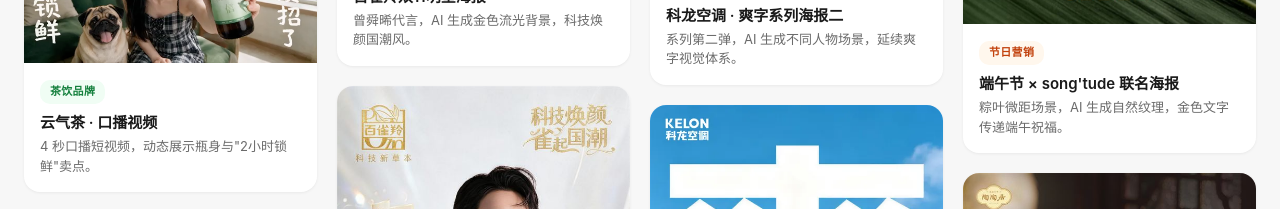
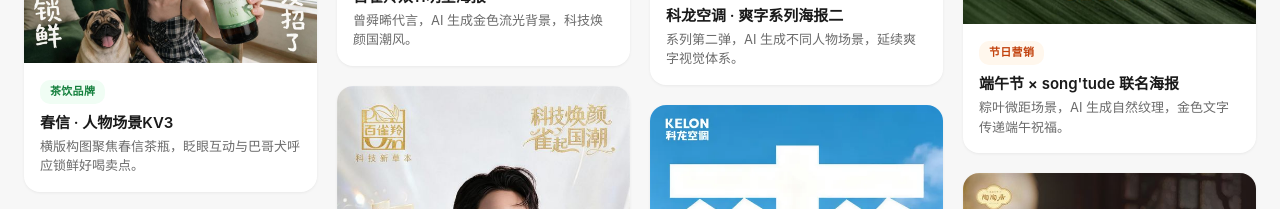
Before and after one commit to 342436702-gif/ai-portfolio, a plain HTML site: page index.html in a window 1280 px wide. Shown: the part 2156-2365 px from the top of the page. Drawn offline with Linux system fonts and the light colour scheme; a web font is replaced by a local one.

Commit message:
Remove 云气茶口播视频 card

```diff
--- a/index.html
+++ b/index.html
@@ -700,16 +700,6 @@
     tags: ['AI创意合成', '节日营销', '创意视觉', '茶饮']
   },
   {
-    id: '4a', title: '云气茶 · 口播视频',
-    cat: 'tea', catLabel: '茶饮品牌',
-    img: 'assets/云气茶视频封面.png',
-    video: 'assets/云气茶口播视屏.mp4',
-    desc: '4 秒口播短视频，动态展示瓶身与"2小时锁鲜"卖点。',
-    concept: '为春信茶打造的短视频口播素材，女子手持产品面向镜头展示，身旁巴哥犬吐舌互动，室内绿沙发与窗外茶山构成温馨场景。4 秒短平快的节奏直接传递"2小时锁鲜""好喝到没招了"的核心卖点，适用于信息流与社媒投放场景。',
-    tech: '实拍人物口播视频结合 AI 生成场景背景，产品瓶身实拍白底素材合成进画面，短视频节奏配合卖点文案排版，强化产品记忆点。',
-    tags: ['口播视频', '短视频营销', '产品演示', '茶饮品牌']
-  },
-  {
     id: '4b', title: '春信 · 人物场景KV3',
     cat: 'tea', catLabel: '茶饮品牌',
     img: 'assets/云气茶人物KV.jpg',
```
